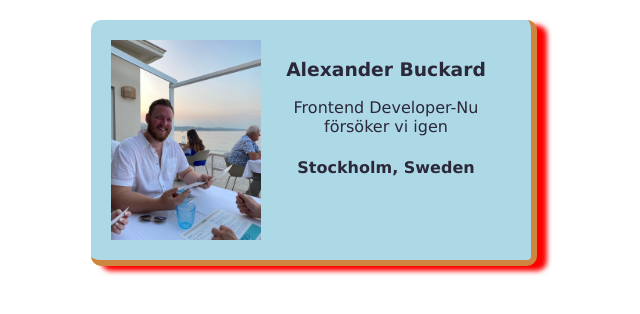
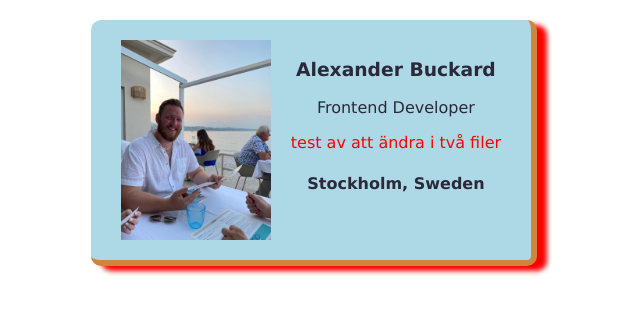
Before and after one commit to Abuckard/Business-card, a plain HTML site: page index.html in a window 1280 px wide. Shown: the whole page, without its empty margins (326-966 px from the left). Drawn offline with Linux system fonts and the light colour scheme.

Commit message:
två filer?

```diff
--- a/index.html
+++ b/index.html
@@ -7,7 +7,8 @@
             <img class="avatar" src="images/Alexander.jpg">
             <div >
                 <h3>Alexander Buckard</h3>
-                <p>Frontend Developer-Nu försöker vi igen</p>
+                <p>Frontend Developer</p>
+                <p class="test">test av att ändra i två filer</p>
                 <h4>Stockholm, Sweden</h4>
             </div>
         </div>
--- a/styles.css
+++ b/styles.css
@@ -22,3 +22,6 @@ body {
     box-shadow: 10px 5px 5px red;
     border-radius: 10px;
 }
+.test {
+    color: red;
+}
```
